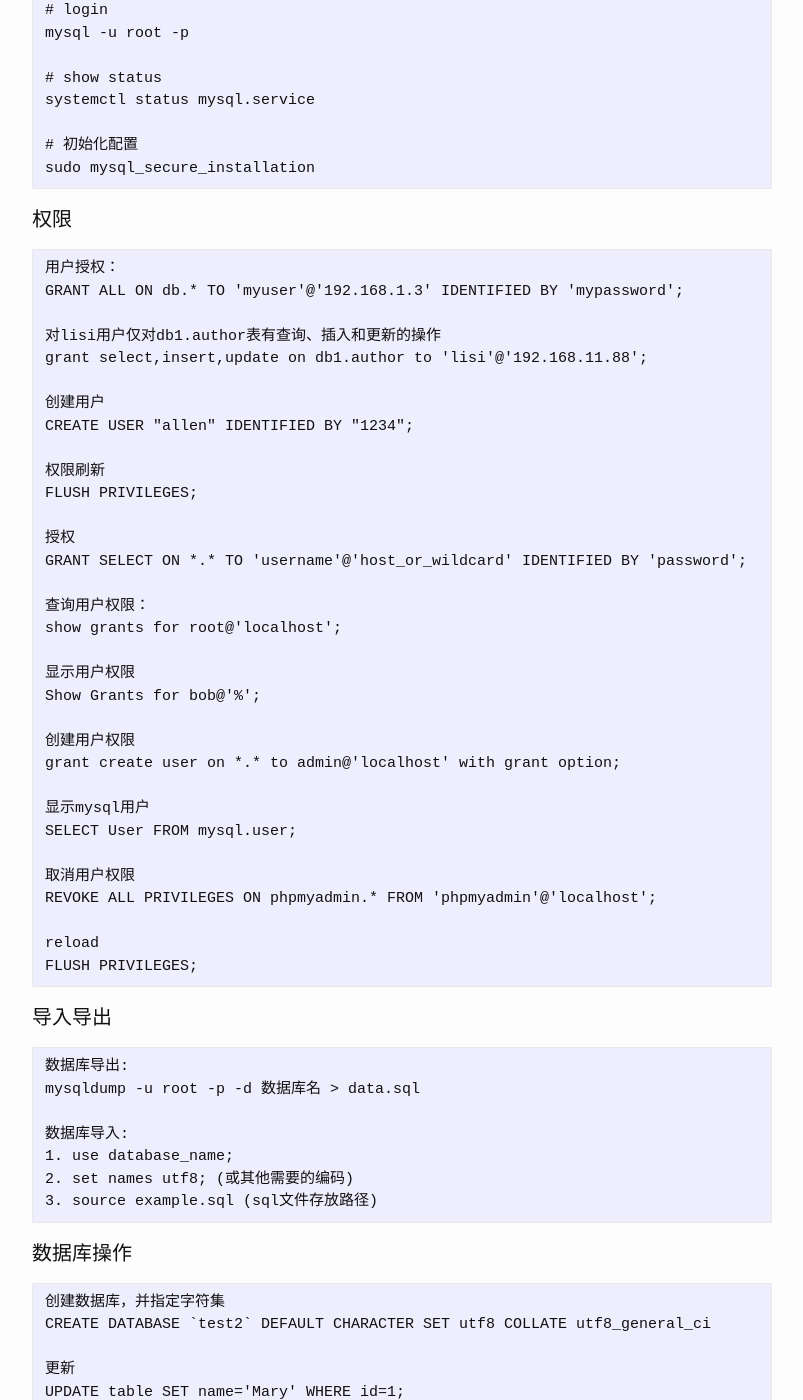
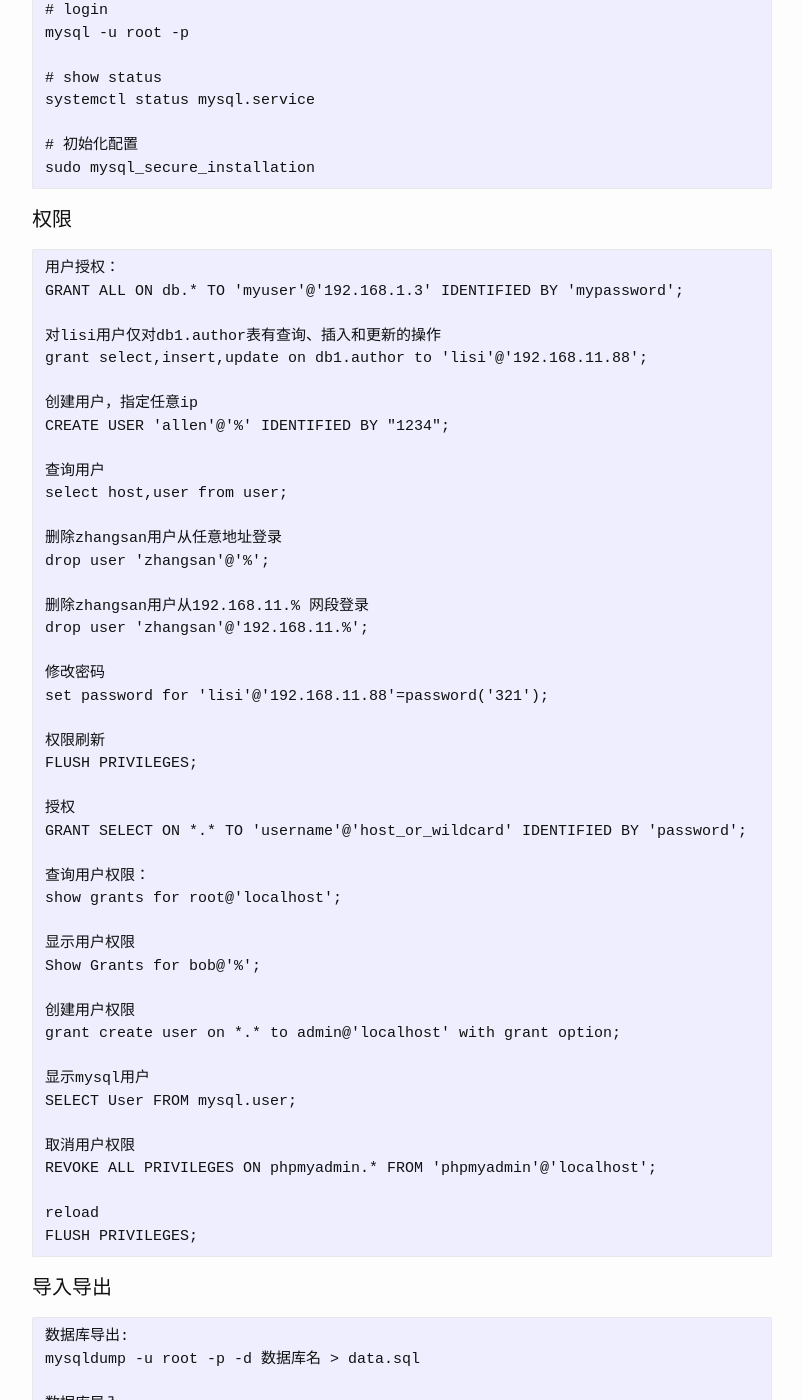
Before and after one commit to josephstalin117/josephstalin117.github.io, a Jekyll site: the page built from _posts/2016-05-03-mysql.markdown, in a window 1280 px wide and 1400 px high, scrolled down 479 px. Shown: the whole window, without its empty margins (238-1041 px from the left). Built offline with Jekyll 4.4.1, drawn with Linux system fonts in a browser that asks for light colours.

Commit message:
update grant

```diff
--- a/_posts/2016-05-03-mysql.markdown
+++ b/_posts/2016-05-03-mysql.markdown
@@ -37,8 +37,20 @@
 对lisi用户仅对db1.author表有查询、插入和更新的操作
 grant select,insert,update on db1.author to 'lisi'@'192.168.11.88';
 
-创建用户
-CREATE USER "allen" IDENTIFIED BY "1234";
+创建用户，指定任意ip
+CREATE USER 'allen'@'%' IDENTIFIED BY "1234";
+
+查询用户
+select host,user from user;
+
+删除zhangsan用户从任意地址登录
+drop user 'zhangsan'@'%';
+
+删除zhangsan用户从192.168.11.% 网段登录
+drop user 'zhangsan'@'192.168.11.%';
+
+修改密码
+set password for 'lisi'@'192.168.11.88'=password('321');
 
 权限刷新
 FLUSH PRIVILEGES;
```
